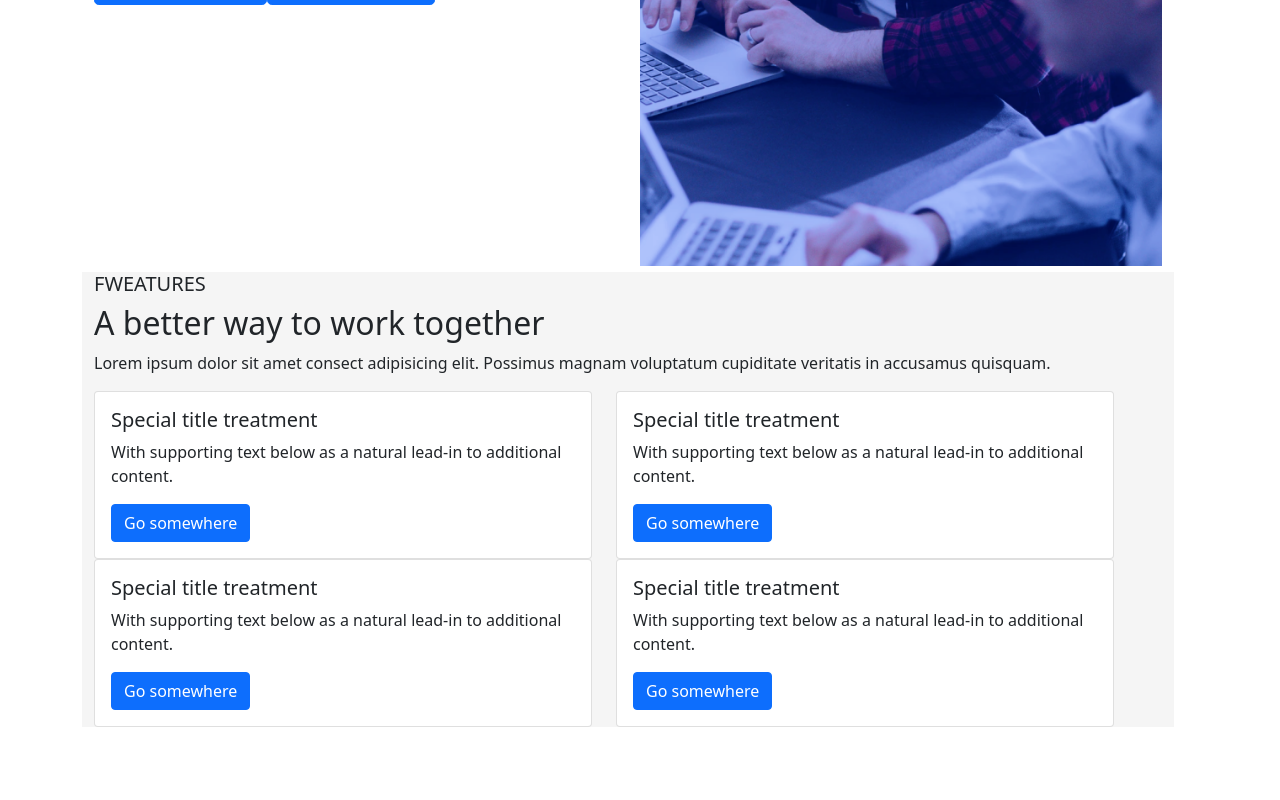
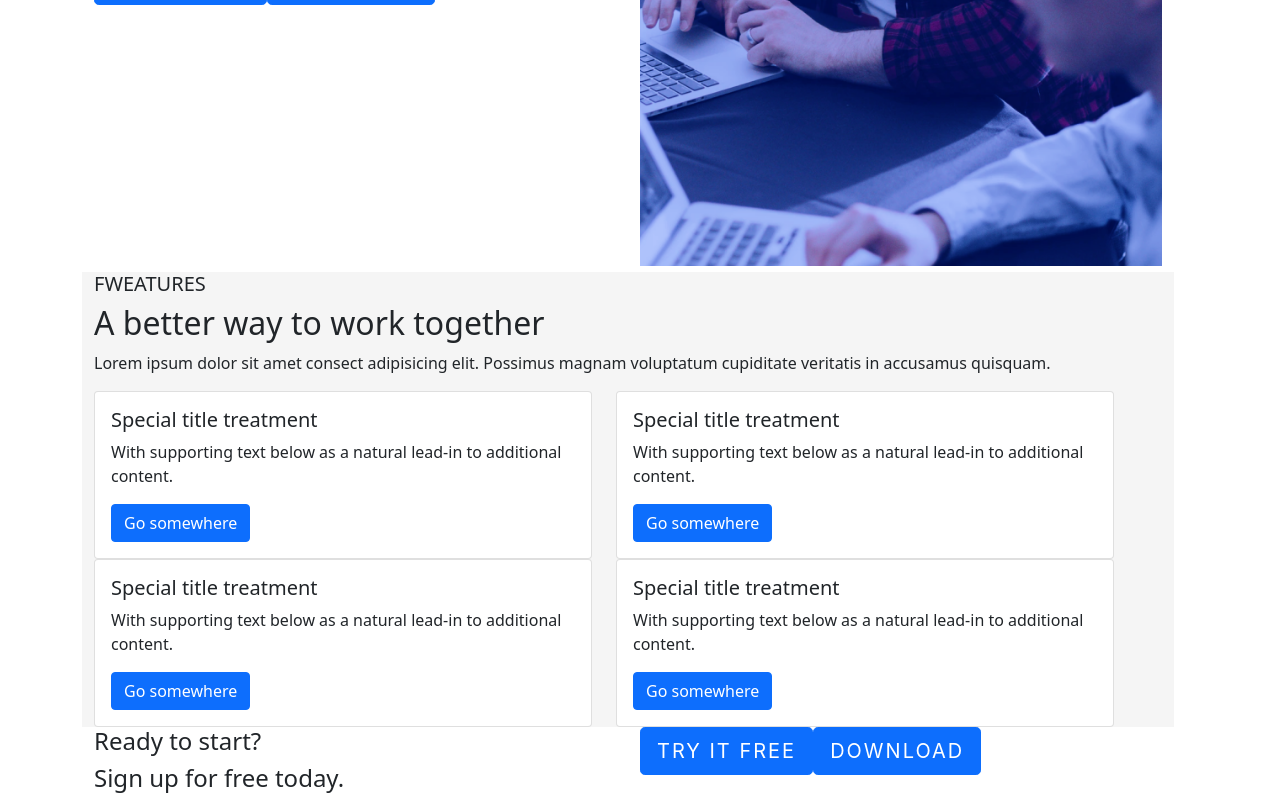
Before and after one commit to jameslock86/takehometests, a Next.js app in the folder ionictest/: page / in a window 1280 px wide. Shown: the part 326-1126 px from the top of the page. Before the commit the page ends 1053 px from the top, so only its background shows below. Built offline with nearby package versions, Linux system fonts and the light colour scheme.

Commit message:
adding content to test

```diff
--- a/ionictest/pages/index.js
+++ b/ionictest/pages/index.js
@@ -82,6 +82,26 @@ export default function Home(initialData) {
       </Row>
 
   </Row>
+  <Row>
+  <Col>
+    <div>
+      <h4>Ready to start?</h4>
+      <h4>Sign up for free today.</h4>
+    </div>
+  </Col>
+  <Col>
+    <div>
+    <div className="mb-2">
+      <Button  className="heroBtn1" size="lg">
+        TRY IT FREE
+      </Button>
+      <Button className="heroBtn2" size="lg">
+        DOWNLOAD
+      </Button>
+  </div>
+    </div>
+  </Col>
+  </Row>
 
   </Container>
     </SimpleLayout>
```
